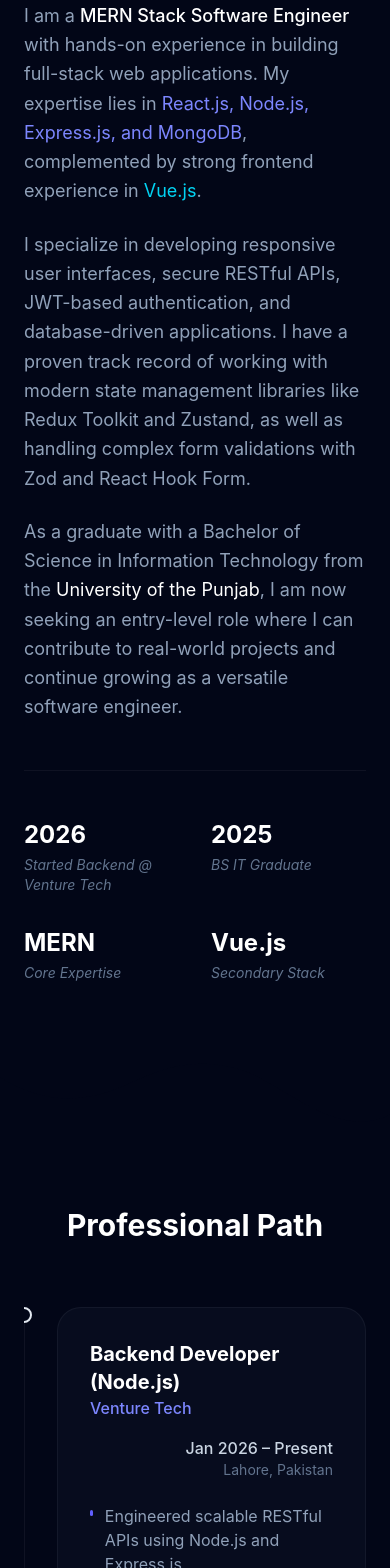
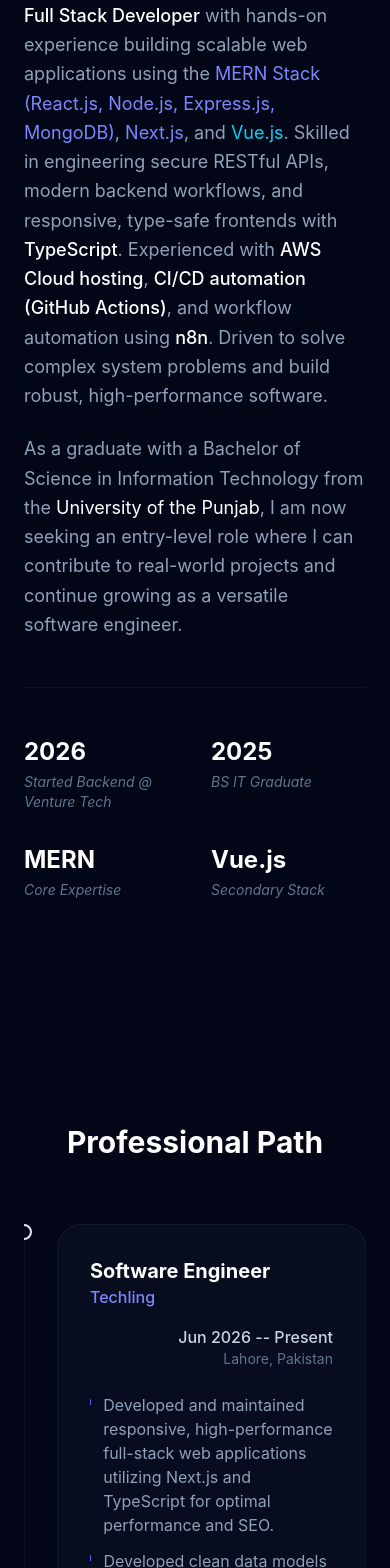
Before and after one commit to alihamza-12/portfolio, a React app: page / in a window 390 px wide. Shown: the part 1340-2908 px from the top of the page. Built offline with nearby package versions, Linux system fonts and the light colour scheme; the HTML template or start-up script is replaced by a standard one.

Commit message:
protfolio is updated

```diff
--- a/src/components/About.jsx
+++ b/src/components/About.jsx
@@ -1,5 +1,5 @@
-import React from 'react';
-import Reveal from './Reveal';
+import React from "react";
+import Reveal from "./Reveal";
 
 const About = () => {
   return (
@@ -11,28 +11,52 @@
               <span className="h-px w-12 bg-indigo-500/50"></span>
               About Me
             </h2>
+
             <div className="space-y-6 text-slate-400 text-lg leading-relaxed">
               <p>
-              I am a <span className="text-white font-medium">MERN Stack Software Engineer</span> with hands-on experience in building
-              full-stack web applications. My expertise lies in <span className="text-indigo-400">React.js, Node.js, Express.js, and MongoDB</span>,
-              complemented by strong frontend experience in <span className="text-cyan-400">Vue.js</span>.
+                <span className="text-white font-medium">
+                  Full Stack Developer
+                </span>{" "}
+                with hands-on experience building scalable web applications
+                using the{" "}
+                <span className="text-indigo-400">
+                  MERN Stack (React.js, Node.js, Express.js, MongoDB)
+                </span>
+                , <span className="text-indigo-400">Next.js</span>, and{" "}
+                <span className="text-cyan-400">Vue.js</span>. Skilled in
+                engineering secure RESTful APIs, modern backend workflows, and
+                responsive, type-safe frontends with{" "}
+                <span className="text-white font-medium">TypeScript</span>.{" "}
+                Experienced with{" "}
+                <span className="text-white font-medium">
+                  AWS Cloud hosting
+                </span>
+                ,{" "}
+                <span className="text-white font-medium">
+                  CI/CD automation (GitHub Actions)
+                </span>
+                , and workflow automation using{" "}
+                <span className="text-white font-medium">n8n</span>. Driven to
+                solve complex system problems and build robust, high-performance
+                software.
               </p>
+
               <p>
-              I specialize in developing responsive user interfaces, secure RESTful APIs, JWT-based authentication,
-              and database-driven applications. I have a proven track record of working with modern state management
-              libraries like Redux Toolkit and Zustand, as well as handling complex form validations with Zod and React Hook Form.
-            </p>
-            <p>
-              As a graduate with a Bachelor of Science in Information Technology from the <span className="text-white">University of the Punjab</span>,
-              I am now seeking an entry-level role where I can contribute to real-world projects and continue growing
-              as a versatile software engineer.
+                As a graduate with a Bachelor of Science in Information
+                Technology from the{" "}
+                <span className="text-white">University of the Punjab</span>, I
+                am now seeking an entry-level role where I can contribute to
+                real-world projects and continue growing as a versatile software
+                engineer.
               </p>
             </div>
 
             <div className="mt-12 grid grid-cols-2 md:grid-cols-4 gap-8 border-t border-white/5 pt-12">
               <div>
                 <p className="text-white font-bold text-2xl mb-1">2026</p>
-              <p className="text-slate-500 text-sm italic">Started Backend @ Venture Tech</p>
+                <p className="text-slate-500 text-sm italic">
+                  Started Backend @ Venture Tech
+                </p>
               </div>
               <div>
                 <p className="text-white font-bold text-2xl mb-1">2025</p>
--- a/src/components/Experience.jsx
+++ b/src/components/Experience.jsx
@@ -1,69 +1,80 @@
-import React from 'react';
-import Reveal from './Reveal';
+import React from "react";
+import Reveal from "./Reveal";
 
 const Experience = () => {
   const experiences = [
     {
-      role: 'Backend Developer (Node.js)',
-      company: 'Venture Tech',
-      location: 'Lahore, Pakistan',
-      period: 'Jan 2026 – Present',
+      role: "Software Engineer",
+      company: "Techling",
+      location: "Lahore, Pakistan",
+      period: "Jun 2026 -- Present",
       points: [
-        'Engineered scalable RESTful APIs using Node.js and Express.js',
-        'Designed and optimized MongoDB schemas using Mongoose',
-        'Implemented secure JWT-based authentication system',
-        'Developed features like user profiles, connection requests, and paginated APIs',
-        'Integrated essential services like Nodemailer, node-cron, and dotenv'
+        "Developed and maintained responsive, high-performance full-stack web applications utilizing Next.js and TypeScript for optimal performance and SEO.",
+        "Developed clean data models and implemented structured CRUD operations in Next.js applications using Prisma ORM and SQLite.",
+        "Orchestrated automated backend workflows and third-party service integrations using n8n automation tools.",
+        "Deployed scalable services and applications on AWS Cloud hosting infrastructure, maintaining high system availability.",
+        "Built robust automated continuous integration and continuous deployment (CI/CD) pipelines using GitHub Actions.",
+        "Implemented frontend authentication and modern session management flows utilizing the Clerk library.",
       ],
-      color: 'indigo'
+      color: "indigo",
     },
     {
-      role: 'Frontend Developer (React.js)',
-      company: 'Tech Arts Solutions',
-      location: 'Lahore, Pakistan',
-      period: 'Sep 2025 – Dec 2025',
+      role: "MERN Stack Developer",
+      company: "Venture Tech",
+      location: "Lahore, Pakistan",
+      period: "Sep 2025 -- Jun 2026",
       points: [
-        'Built responsive UI components using React.js & Tailwind CSS',
-        'Managed state using Redux Toolkit, RTK Query, and Zustand',
-        'Integrated complex APIs using Fetch and RTK Query',
-        'Implemented robust authentication and validation (React Hook Form, Zod)',
-        'Developed a comprehensive Scrap Yard Management System'
+        "Developed responsive, mobile-first frontend interfaces and reusable components using React.js, Tailwind CSS, and modern ES6+ JavaScript.",
+        "Engineered scalable and secure RESTful APIs using Node.js and Express.js with modular architecture, custom middleware, and protected routes.",
+        "Managed application state and optimized frontend data fetching/caching using Redux Toolkit, RTK Query, and Zustand.",
+        "Designed and optimized database schemas in MongoDB with Mongoose, enforcing schema validation, indexing, and paginated queries.",
+        "Implemented secure user authentication with password hashing using JWT (JSON Web Tokens) and Role-Based Access Control (RBAC).",
+        "Integrated third-party services such as Nodemailer for email alerts, node-cron for scheduled backend jobs, and managed environments with dotenv.",
+        "Created core modules for a Scrap Yard Management System with dynamic features, protected routes, and strict validation via React Hook Form and Zod.",
       ],
-      color: 'purple'
+      color: "purple",
     },
     {
-      role: 'Trainee Software Engineer (Vue.js)',
-      company: 'Developers Studio',
-      location: 'Lahore, Pakistan',
-      period: 'May 2025 – Aug 2025',
+      role: "Trainee Software Engineer (Vue.js)",
+      company: "Developers Studio",
+      location: "Lahore, Pakistan",
+      period: "May 2025 -- Aug 2025",
       points: [
-        'Developed web applications using Vue.js and Bootstrap',
-        'Built reusable components and handled API integrations',
-        'Created an HRMS system with role-based dashboards',
-        'Developed an e-commerce platform with cart and local storage features',
-        'Utilized Git/GitHub for team collaboration'
+        "Developed responsive web applications using Vue.js (2/3), Bootstrap, and custom CSS.",
+        "Built reusable components and integrated RESTful APIs using asynchronous JavaScript (ES6+).",
+        "Created a HR Management System (HRMS) with role-based dashboards and JWT authentication.",
+        "Developed an E-commerce platform with product management, cart functionality, and local storage persistence.",
+        "Utilized Git/GitHub for version control and team collaboration.",
       ],
-      color: 'cyan'
-    }
+      color: "cyan",
+    },
   ];
 
   return (
     <section id="experience" className="py-20 bg-slate-950/50">
       <div className="max-w-7xl mx-auto px-6">
-        <h2 className="text-3xl font-bold text-white mb-16 text-center">Professional Path</h2>
+        <h2 className="text-3xl font-bold text-white mb-16 text-center">
+          Professional Path
+        </h2>
 
         <div className="max-w-4xl mx-auto space-y-12">
           {experiences.map((exp, idx) => (
             <Reveal key={idx} delay={idx * 0.1}>
               <div className="relative pl-8 border-l border-white/5 pb-12 last:pb-0">
                 {/* Timeline Dot */}
-                <div className={`absolute left-[-9px] top-0 w-4 h-4 rounded-full bg-slate-950 border-2 border-${exp.color}-500 shadow-[0_0_10px_rgba(var(--${exp.color}-500-rgb),0.5)]`}></div>
+                <div
+                  className={`absolute left-[-9px] top-0 w-4 h-4 rounded-full bg-slate-950 border-2 border-${exp.color}-500 shadow-[0_0_10px_rgba(var(--${exp.color}-500-rgb),0.5)]`}
+                ></div>
 
                 <div className="bg-slate-900/40 border border-white/5 p-8 rounded-3xl hover:border-white/10 transition-all">
                   <div className="flex flex-col md:flex-row md:items-center justify-between gap-4 mb-6">
                     <div>
-                      <h3 className="text-xl font-bold text-white">{exp.role}</h3>
-                      <p className={`text-${exp.color}-400 font-medium`}>{exp.company}</p>
+                      <h3 className="text-xl font-bold text-white">
+                        {exp.role}
+                      </h3>
+                      <p className={`text-${exp.color}-400 font-medium`}>
+                        {exp.company}
+                      </p>
                     </div>
                     <div className="text-right">
                       <p className="text-slate-300 font-medium">{exp.period}</p>
@@ -73,8 +84,13 @@
 
                   <ul className="space-y-3">
                     {exp.points.map((point, i) => (
-                      <li key={i} className="text-slate-400 flex items-start gap-3">
-                        <span className={`mt-1.5 w-1.5 h-1.5 rounded-full bg-${exp.color}-500 flex-shrink-0Shadow`}></span>
+                      <li
+                        key={i}
+                        className="text-slate-400 flex items-start gap-3"
+                      >
+                        <span
+                          className={`mt-1.5 w-1.5 h-1.5 rounded-full bg-${exp.color}-500 flex-shrink-0Shadow`}
+                        ></span>
                         {point}
                       </li>
                     ))}
--- a/src/components/Header.jsx
+++ b/src/components/Header.jsx
@@ -1,4 +1,4 @@
-import React from 'react';
+import React from "react";
 
 const Header = () => {
   return (
@@ -8,13 +8,38 @@
           ALI HAMZA.
         </div>
         <div className="hidden md:flex items-center gap-8 text-sm font-medium">
-          <a href="#hero" className="text-slate-400 hover:text-white transition-colors cursor-pointer">Home</a>
-          <a href="#experience" className="text-slate-400 hover:text-white transition-colors cursor-pointer">Experience</a>
-          <a href="#projects" className="text-slate-400 hover:text-white transition-colors cursor-pointer">Projects</a>
-          <a href="#skills" className="text-slate-400 hover:text-white transition-colors cursor-pointer">Skills</a>
-          <button className="bg-indigo-600/10 hover:bg-indigo-600/20 border border-indigo-500/20 text-indigo-400 px-5 py-2 rounded-xl font-medium transition-all">
+          <a
+            href="#hero"
+            className="text-slate-400 hover:text-white transition-colors cursor-pointer"
+          >
+            Home
+          </a>
+          <a
+            href="#experience"
+            className="text-slate-400 hover:text-white transition-colors cursor-pointer"
+          >
+            Experience
+          </a>
+          <a
+            href="#projects"
+            className="text-slate-400 hover:text-white transition-colors cursor-pointer"
+          >
+            Projects
+          </a>
+          <a
+            href="#skills"
+            className="text-slate-400 hover:text-white transition-colors cursor-pointer"
+          >
+            Skills
+          </a>
+          <a
+            href="/src/assets/Ali%20Hamza.pdf"
+            target="_blank"
+            rel="noopener noreferrer"
+            className="bg-indigo-600/10 hover:bg-indigo-600/20 border border-indigo-500/20 text-indigo-400 px-5 py-2 rounded-xl font-medium transition-all"
+          >
             Resume
-          </button>
+          </a>
         </div>
       </div>
     </nav>
--- a/src/components/Projects.jsx
+++ b/src/components/Projects.jsx
@@ -1,32 +1,65 @@
-import React from 'react';
-import Reveal from './Reveal';
+import React from "react";
+import Reveal from "./Reveal";
 
 const Projects = () => {
   const projects = [
     {
-      title: 'Scrap Yard Management System',
-      description: 'A full-stack MERN application for scrap buying/selling with role-based authentication.',
-      tech: ['React.js', 'Redux', 'RTK Query', 'Tailwind', 'JWT', 'Zod'],
-      github: 'https://github.com/alihamza-12/Scrap-Yard',
-      live: 'https://scrap-yard-six.vercel.app/',
-      color: 'from-blue-500 to-indigo-600'
+      title: "Sync0 -- AI Workflow Platform (Frontend)",
+      description:
+        "Designed and developed a responsive landing page and conversational AI UI for an AI-powered automation platform.",
+      tech: ["React.js", "Tailwind CSS", "Conversational AI UI"],
+      github: "https://sync0.dev",
+      live: "https://sync0.dev",
+      color: "from-blue-500 to-indigo-600",
+      showIndex: true,
     },
     {
-      title: 'DevTinder Backend API',
-      description: 'Scalable backend for a social/dating platform with secure sessions and email automation.',
-      tech: ['Node.js', 'Express', 'MongoDB', 'JWT', 'Nodemailer', 'Cron'],
-      github: 'https://github.com/alihamza-12/devtinder-backend-',
-      live: null,
-      color: 'from-purple-500 to-pink-600'
+      title: "Armeco Electronics Store Management",
+      description:
+        "Built a full-stack MERN application to digitize repair history and customer ledgers with an admin-only portal.",
+      tech: ["MERN Stack", "JWT", "Admin Controls"],
+      github: "https://nae-store-frontend.vercel.app/",
+      live: "https://nae-store-frontend.vercel.app/",
+      color: "from-purple-500 to-pink-600",
+      showIndex: true,
     },
     {
-      title: 'E-commerce Outfit Platform',
-      description: 'Role-based e-commerce platform with product management and user shopping cart.',
-      tech: ['Vue.js', 'Bootstrap', 'JavaScript', 'JWT', 'SQL'],
-      github: 'https://github.com/alihamza-12/e-commerce-outfits',
-      live: 'https://e-commerce-outfits-p4br.vercel.app/',
-      color: 'from-emerald-500 to-teal-600'
-    }
+      title: "AI-Powered Workflow Automations",
+      description:
+        "Automated Gmail responses and inventory workflows using n8n, LLMs, and tool-calling integrations.",
+      tech: [
+        "n8n",
+        "Google Gemini",
+        "Groq",
+        "Gmail API",
+        "Airtable",
+        "LangChain",
+      ],
+      github: null,
+      live: null,
+      color: "from-emerald-500 to-teal-600",
+      showIndex: false,
+    },
+    {
+      title: "Scrap Yard Management System",
+      description:
+        "Engineered a full-stack app for scrap buying/selling with JWT auth, role-based access, and secure validation.",
+      tech: ["React.js", "Redux Toolkit", "RTK Query", "Tailwind CSS", "JWT"],
+      github: "https://github.com/alihamza-12/Scrap-Yard",
+      live: "https://scrap-yard-six.vercel.app/",
+      color: "from-blue-500 to-indigo-600",
+      showIndex: false,
+    },
+    {
+      title: "E-commerce Outfit Platform (Frontend Only)",
+      description:
+        "Created a responsive e-commerce frontend using Vue.js and Bootstrap with API integration and cart persistence.",
+      tech: ["Vue.js", "Bootstrap", "JavaScript", "API Integration"],
+      github: "https://github.com/alihamza-12/e-commerce-outfits",
+      live: "https://e-commerce-outfits-eta.vercel.app/",
+      color: "from-purple-500 to-pink-600",
+      showIndex: false,
+    },
   ];
 
   return (
@@ -34,12 +67,20 @@
       <div className="max-w-7xl mx-auto px-6">
         <div className="flex flex-col md:flex-row md:items-end justify-between mb-16">
           <div>
-            <h2 className="text-3xl font-bold text-white mb-2">Featured Works</h2>
-            <p className="text-slate-400">Transforming ideas into digital reality</p>
+            <h2 className="text-3xl font-bold text-white mb-2">
+              Featured Works
+            </h2>
+            <p className="text-slate-400">
+              Transforming ideas into digital reality
+            </p>
           </div>
-          <a href="https://github.com/alihamza-12" target="_blank" className="mt-4 md:mt-0 text-indigo-400 hover:text-indigo-300 font-medium flex items-center gap-2">
-            View all on GitHub
-            <span>→</span>
+          <a
+            href="https://github.com/alihamza-12"
+            target="_blank"
+            rel="noopener noreferrer"
+            className="mt-4 md:mt-0 text-indigo-400 hover:text-indigo-300 font-medium flex items-center gap-2"
+          >
+            View all on GitHub <span>→</span>
           </a>
         </div>
 
@@ -48,21 +89,42 @@
             <Reveal key={idx} delay={idx * 0.1}>
               <div className="group relative bg-slate-900/30 border border-white/5 rounded-3xl overflow-hidden hover:border-white/10 transition-all flex flex-col h-full">
                 {/* Card Header (Gradient Image Placeholder) */}
-                <div className={`h-48 bg-gradient-to-br ${project.color} p-8 flex items-center justify-center relative`}>
+                <div
+                  className={`h-48 bg-gradient-to-br ${project.color} p-8 flex items-center justify-center relative`}
+                >
+                  {project.showIndex ? (
                     <div className="text-center">
-                    <p className="text-white font-bold opacity-20 text-4xl select-none">Project 0{idx+1}</p>
+                      <p className="text-white font-bold opacity-20 text-4xl select-none">
+                        Project 0{idx + 1}
+                      </p>
                     </div>
+                  ) : null}
+
                   {/* Overlay Links */}
+                  {project.github || project.live ? (
                     <div className="absolute inset-0 bg-slate-950/60 backdrop-blur-sm opacity-0 group-hover:opacity-100 transition-opacity flex items-center justify-center gap-4">
-                    <a href={project.github} target="_blank" className="p-3 rounded-full bg-white text-slate-950 hover:bg-slate-200 transition-colors">
+                      {project.github ? (
+                        <a
+                          href={project.github}
+                          target="_blank"
+                          rel="noopener noreferrer"
+                          className="p-3 rounded-full bg-white text-slate-950 hover:bg-slate-200 transition-colors"
+                        >
                           Repo
                         </a>
-                    {project.live && (
-                      <a href={project.live} target="_blank" className="p-3 rounded-full bg-indigo-600 text-white hover:bg-indigo-500 transition-colors">
+                      ) : null}
+                      {project.live ? (
+                        <a
+                          href={project.live}
+                          target="_blank"
+                          rel="noopener noreferrer"
+                          className="p-3 rounded-full bg-indigo-600 text-white hover:bg-indigo-500 transition-colors"
+                        >
                           Live
                         </a>
-                    )}
+                      ) : null}
                     </div>
+                  ) : null}
                 </div>
 
                 {/* Card Body */}
@@ -76,7 +138,10 @@
 
                   <div className="flex flex-wrap gap-2">
                     {project.tech.map((t, i) => (
-                      <span key={i} className="text-[10px] font-bold uppercase tracking-widest text-slate-500 px-2 py-1 rounded bg-slate-800/50">
+                      <span
+                        key={i}
+                        className="text-[10px] font-bold uppercase tracking-widest text-slate-500 px-2 py-1 rounded bg-slate-800/50"
+                      >
                         {t}
                       </span>
                     ))}
--- a/src/components/Skills.jsx
+++ b/src/components/Skills.jsx
@@ -1,44 +1,90 @@
-import React from 'react';
-import Reveal from './Reveal';
+import React from "react";
+import Reveal from "./Reveal";
 
 const Skills = () => {
   const skillCategories = [
     {
-      title: 'Frontend',
-      skills: ['React.js', 'Vue.js (2/3)', 'Tailwind CSS', 'Bootstrap', 'HTML5', 'CSS3', 'JavaScript (ES6+)'],
-      icon: '🎨'
+      title: "Languages",
+      skills: ["JavaScript (ES6+)", "TypeScript", "HTML5", "CSS3"],
+      icon: "💻",
     },
     {
-      title: 'Backend & DB',
-      skills: ['Node.js', 'Express.js', 'RESTful APIs', 'MongoDB', 'Mongoose'],
-      icon: '⚙️'
+      title: "Frontend",
+      skills: [
+        "Next.js",
+        "React.js",
+        "Vue.js (2/3)",
+        "Tailwind CSS",
+        "Bootstrap",
+        "Clerk",
+      ],
+      icon: "🎨",
     },
     {
-      title: 'State & Logic',
-      skills: ['Redux Toolkit', 'RTK Query', 'Zustand', 'React Router', 'React Hook Form', 'Zod'],
-      icon: '🧠'
+      title: "Backend",
+      skills: [
+        "Node.js",
+        "Express.js",
+        "RESTful APIs",
+        "Prisma ORM",
+        "n8n (Workflow Automation)",
+      ],
+      icon: "⚙️",
     },
     {
-      title: 'Tools & Auth',
-      skills: ['JWT', 'RBAC', 'Git', 'GitHub', 'Postman', 'VS Code', 'EmailJS', 'Nodemailer'],
-      icon: '🛠️'
-    }
+      title: "Databases",
+      skills: ["MongoDB", "Mongoose", "SQLite"],
+      icon: "🗄️",
+    },
+    {
+      title: "Cloud & DevOps",
+      skills: [
+        "AWS (Cloud Hosting)",
+        "CI/CD (GitHub Actions)",
+        "Git",
+        "GitHub",
+      ],
+      icon: "☁️",
+    },
+    {
+      title: "Libraries & Tools",
+      skills: [
+        "Redux Toolkit",
+        "RTK Query",
+        "Zustand",
+        "React Router",
+        "React Hook Form",
+        "Zod",
+        "Postman",
+        "Nodemailer",
+      ],
+      icon: "🧰",
+    },
   ];
 
   return (
     <section id="skills" className="py-20">
       <div className="max-w-7xl mx-auto px-6">
-        <h2 className="text-3xl font-bold text-white mb-16 text-center">Technical Arsenal</h2>
+        <h2 className="text-3xl font-bold text-white mb-16 text-center">
+          Technical Arsenal
+        </h2>
 
         <div className="grid md:grid-cols-2 lg:grid-cols-4 gap-8">
           {skillCategories.map((category, idx) => (
             <Reveal key={idx} delay={idx * 0.1}>
               <div className="bg-slate-900/40 border border-white/5 p-8 rounded-3xl hover:border-indigo-500/20 transition-all group h-full">
-                <div className="text-3xl mb-6 grayscale group-hover:grayscale-0 transition-all">{category.icon}</div>
-                <h3 className="text-xl font-bold text-white mb-6 uppercase tracking-wider text-sm">{category.title}</h3>
+                <div className="text-3xl mb-6 grayscale group-hover:grayscale-0 transition-all">
+                  {category.icon}
+                </div>
+                <h3 className="text-xl font-bold text-white mb-6 uppercase tracking-wider text-sm">
+                  {category.title}
+                </h3>
                 <div className="flex flex-wrap gap-2">
                   {category.skills.map((skill, i) => (
-                    <span key={i} className="px-3 py-1.5 rounded-xl bg-white/5 border border-white/5 text-slate-400 text-sm hover:text-indigo-400 hover:border-indigo-400/30 transition-all cursor-default text-center flex-1 min-w-[80px]">
+                    <span
+                      key={i}
+                      className="px-3 py-1.5 rounded-xl bg-white/5 border border-white/5 text-slate-400 text-sm hover:text-indigo-400 hover:border-indigo-400/30 transition-all cursor-default text-center flex-1 min-w-[80px]"
+                    >
                       {skill}
                     </span>
                   ))}
```
Also changed, not shown: src/components/Education.jsx (+20 -11 lines), 1 other file (tests, documents, lock files or other folders). Lines whose indentation alone changed are shown as unchanged.
